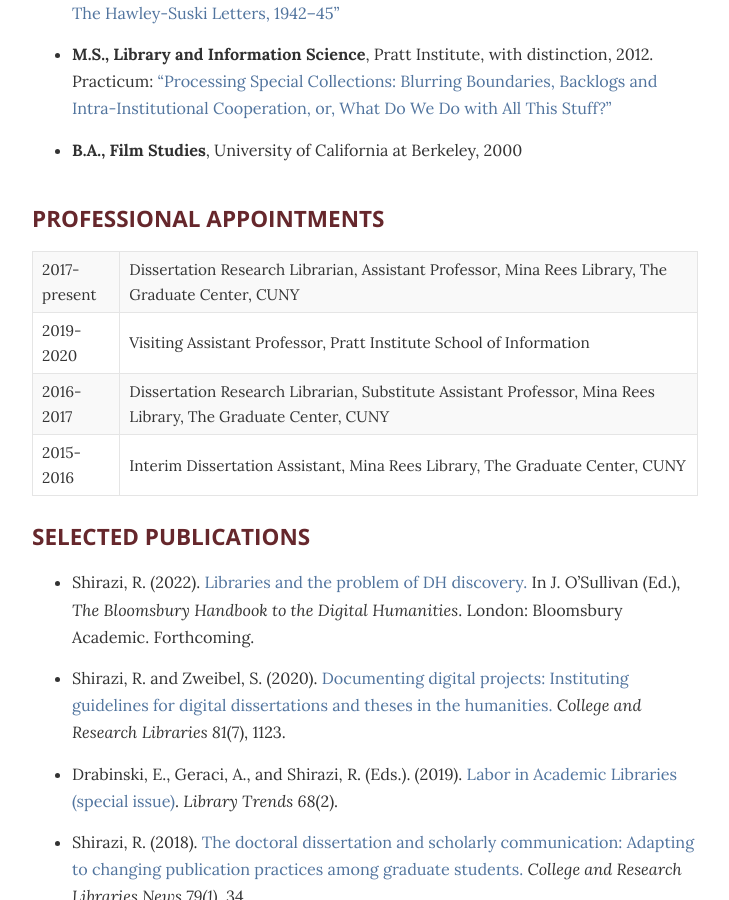
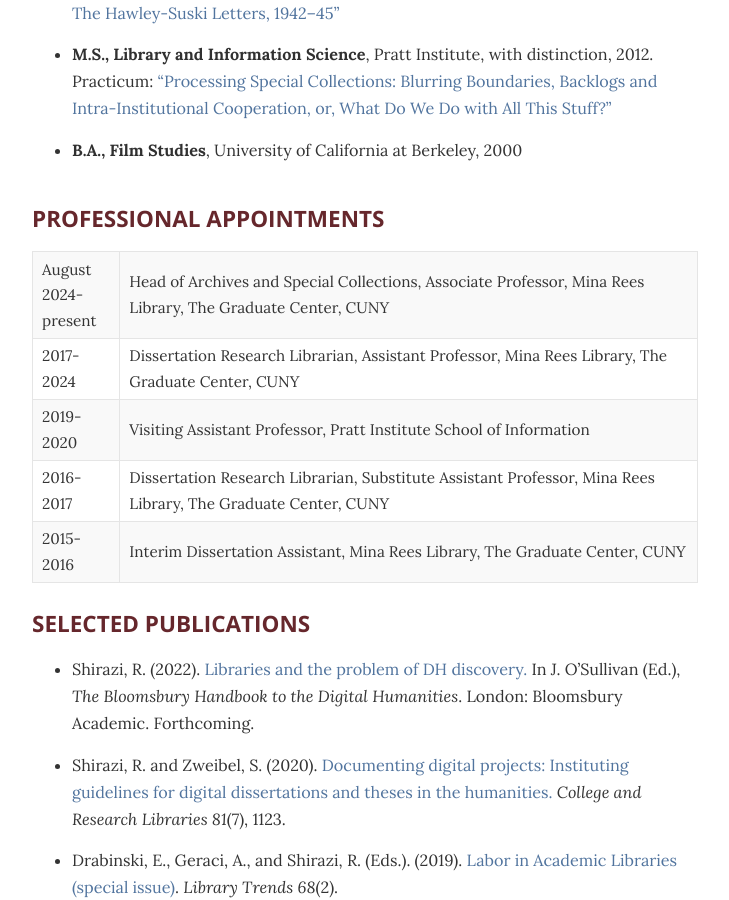
Before and after one commit to rshirazi/rshirazi.github.io, a Jekyll site: the page built from cv.md, in a window 1280 px wide and 900 px high, scrolled down 396 px. Shown: the whole window, without its empty margins (275-1004 px from the left). Built offline with Jekyll 4.4.1, drawn with Linux system fonts in a browser that asks for light colours.

Commit message:
added new title

```diff
--- a/cv.md
+++ b/cv.md
@@ -26,7 +26,12 @@
 </colgroup>
 <tbody>
 <tr>
-<td>2017-present</td>
+<td>August 2024-present</td>
+<td>Head of Archives and Special Collections, Associate Professor, Mina Rees
+Library, The Graduate Center, CUNY</td>
+</tr>
+<tr>
+<td>2017-2024</td>
 <td>Dissertation Research Librarian, Assistant Professor, Mina Rees
 Library, The Graduate Center, CUNY</td>
 </tr>
```
